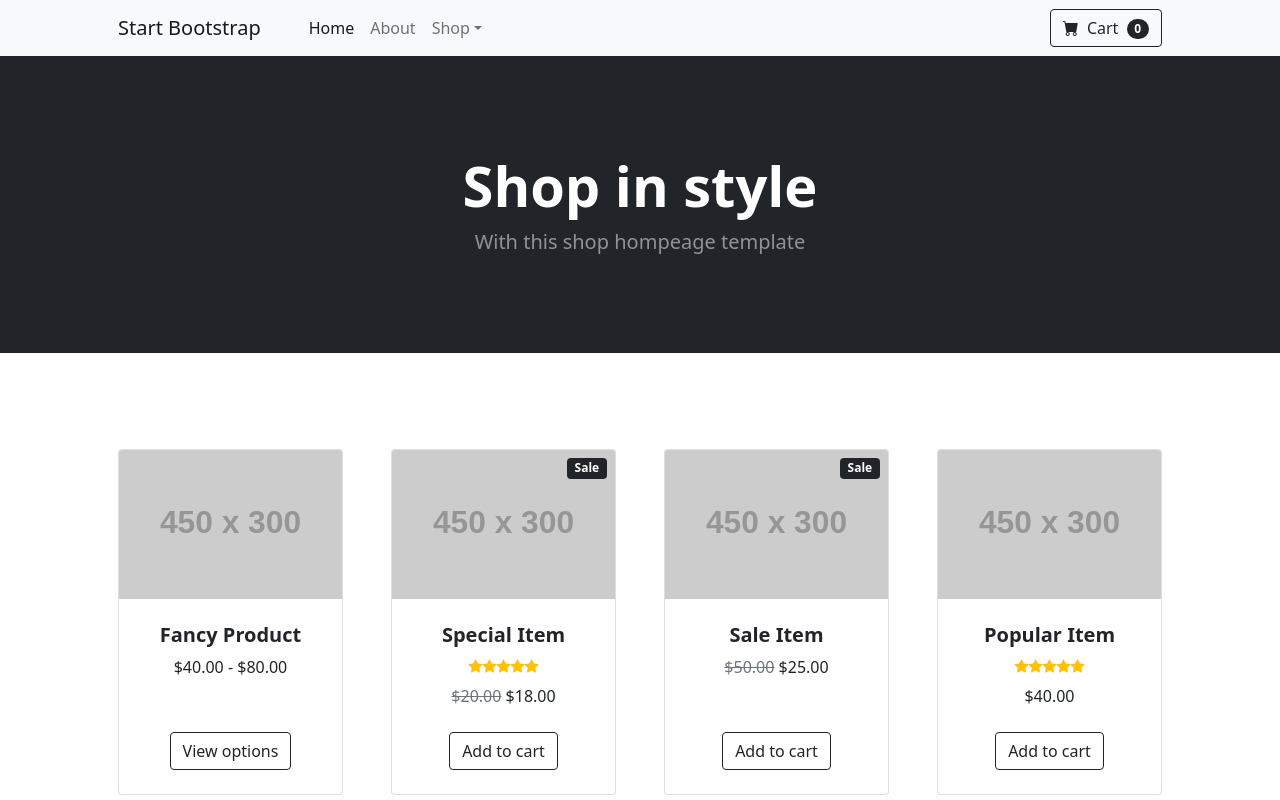
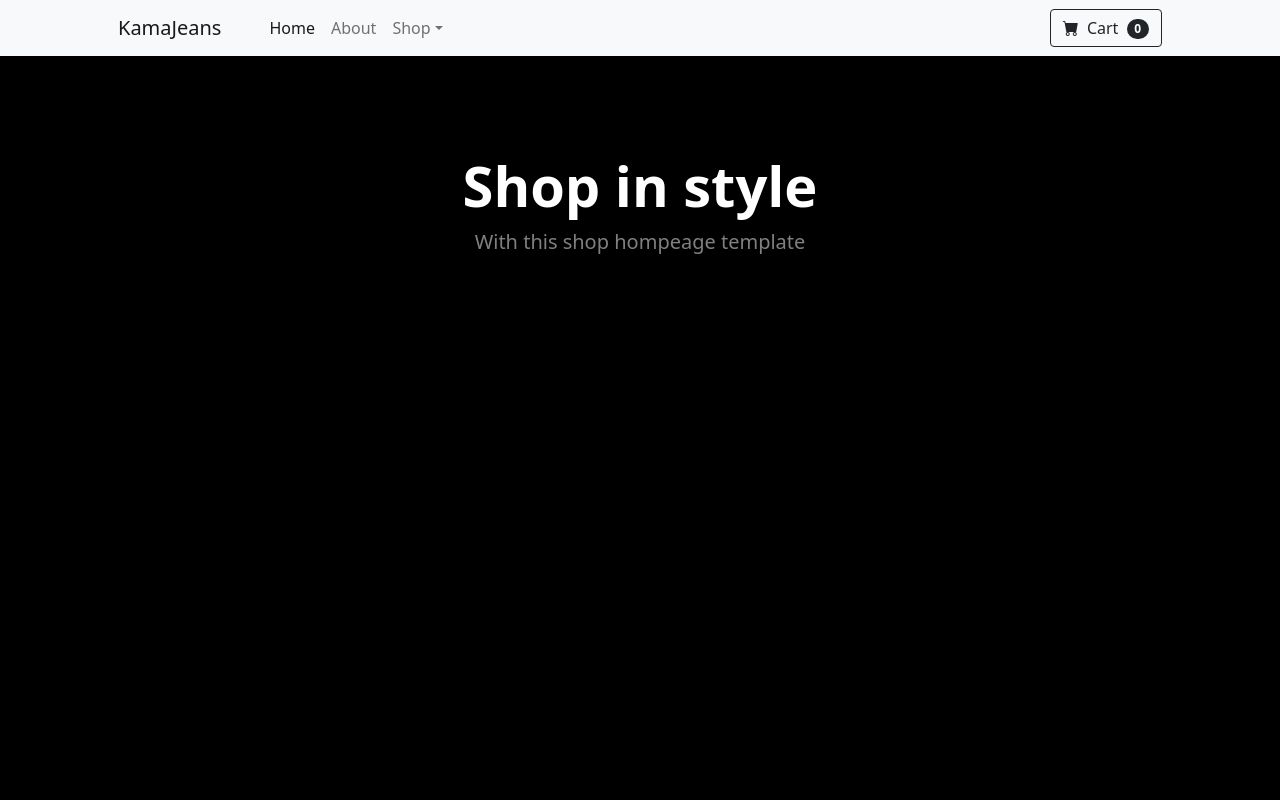
Before and after one commit to iamthatnikah/Kama-jeans, a plain HTML site: page index.html in a window 1280 px wide. Shown: the top 800 px of the page. Drawn offline with nearby package versions, Linux system fonts and the light colour scheme; placeholder pictures from the web are drawn by us.

Commit message:
Modified HTML & CSS, also Added a Personal CSS File

```diff
--- /dev/null
+++ b/css/mymain.css
@@ -0,0 +1,5 @@
+header.wrapper {
+    height: 750px;
+    width: auto;
+    background-color: #000 !IMPORTANT;
+}
--- a/index.html
+++ b/index.html
@@ -5,19 +5,21 @@
         <meta name="viewport" content="width=device-width, initial-scale=1, shrink-to-fit=no" />
         <meta name="description" content="" />
         <meta name="author" content="" />
-        <title>Shop Homepage - Start Bootstrap Template</title>
+        <title>Kama - Jeans</title>
         <!-- Favicon-->
         <link rel="icon" type="image/x-icon" href="assets/favicon.ico" />
         <!-- Bootstrap icons-->
         <link href="https://cdn.jsdelivr.net/npm/bootstrap-icons@1.5.0/font/bootstrap-icons.css" rel="stylesheet" />
         <!-- Core theme CSS (includes Bootstrap)-->
         <link href="css/styles.css" rel="stylesheet" />
+        <!-- Personal theme CSS-->
+        <link href="css/mymain.css" rel="stylesheet" />
     </head>
     <body>
         <!-- Navigation-->
         <nav class="navbar navbar-expand-lg navbar-light bg-light">
             <div class="container px-4 px-lg-5">
-                <a class="navbar-brand" href="#!">Start Bootstrap</a>
+                <a class="navbar-brand" href="#!">KamaJeans</a>
                 <button class="navbar-toggler" type="button" data-bs-toggle="collapse" data-bs-target="#navbarSupportedContent" aria-controls="navbarSupportedContent" aria-expanded="false" aria-label="Toggle navigation"><span class="navbar-toggler-icon"></span></button>
                 <div class="collapse navbar-collapse" id="navbarSupportedContent">
                     <ul class="navbar-nav me-auto mb-2 mb-lg-0 ms-lg-4">
@@ -44,7 +46,7 @@
             </div>
         </nav>
         <!-- Header-->
-        <header class="bg-dark py-5">
+        <header class="wrapper bg-dark py-5">
             <div class="container px-4 px-lg-5 my-5">
                 <div class="text-center text-white">
                     <h1 class="display-4 fw-bolder">Shop in style</h1>
```
